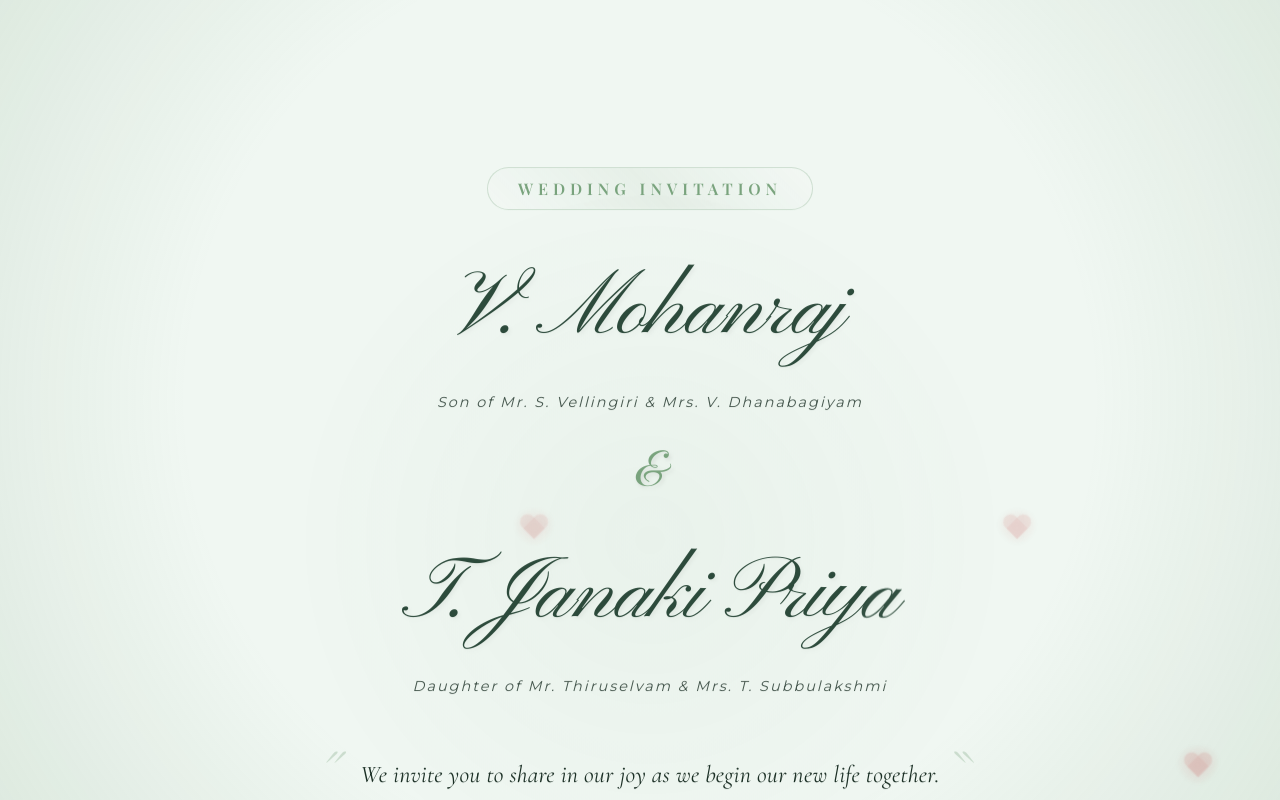
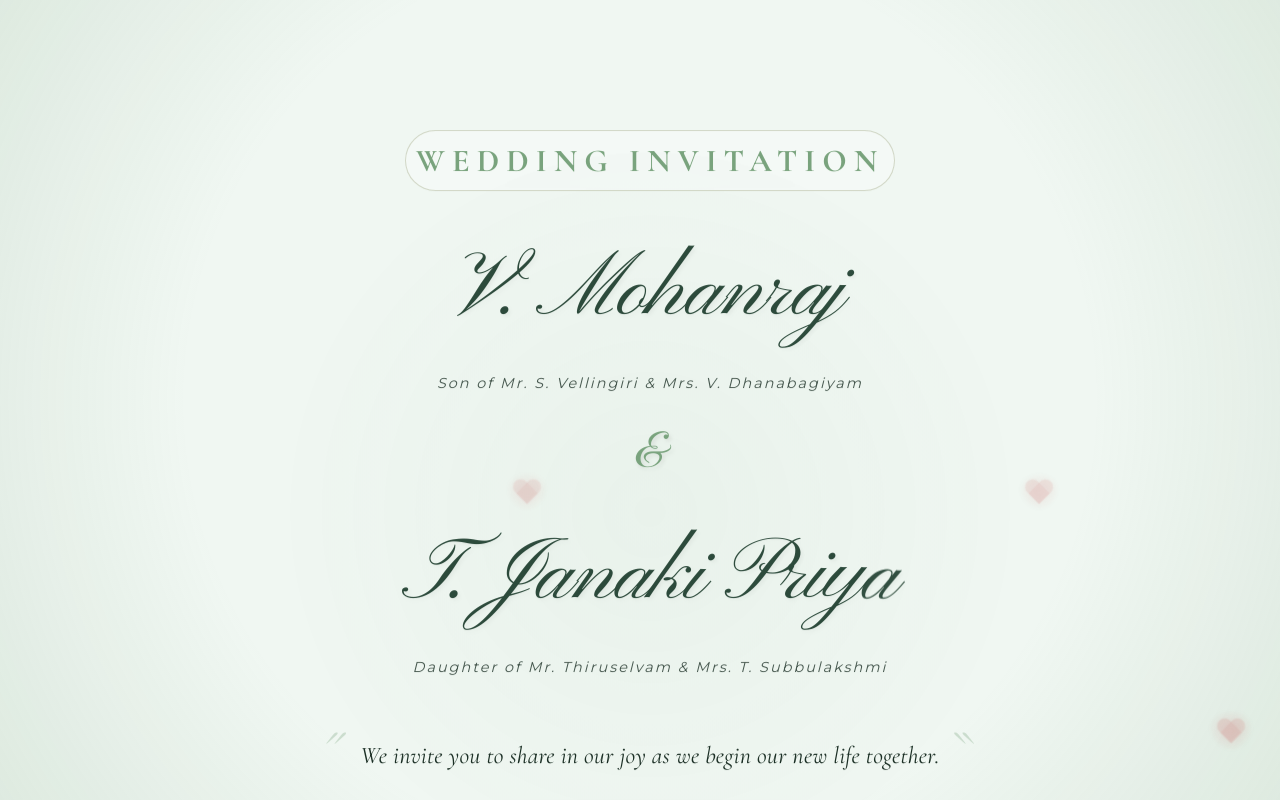
Before and after one commit to Mohanraj-VD/MJ, a React (Vite) app: page / in a window 1280 px wide. Both pictures are taken after a click on the button "VIEW DETAILS". Shown: the top 800 px of the page. Built offline with nearby package versions, Linux system fonts and the light colour scheme; a web font is replaced by a local one.

Commit message:
Styling changes

```diff
--- a/src/App.css
+++ b/src/App.css
@@ -1,7 +1,7 @@
 #root {
   /*max-width: 1280px;*/
-  margin: 5px 5px;
-  padding:2rem;
+  margin: 0px 0px;
+  padding:0px;
   text-align: center;
 }
 
--- a/src/index.css
+++ b/src/index.css
@@ -103,25 +103,25 @@ section {
 }
 
 .invitation-tag {
-  font-family: var(--font-subheading);
-  font-size: 1rem;
-  letter-spacing: 5px;
+  font-family: var(--font-heading);
+  font-size: 2rem;
+  letter-spacing: 7px;
   text-transform: uppercase;
   color: var(--secondary-color);
-  font-weight: 600;
+  font-weight: 700;
   margin-bottom: 40px;
   display: inline-block;
-  padding: 10px 30px;
-  border: 1px solid rgba(121, 163, 125, 0.3);
-  border-radius: 30px;
-  background: rgba(255, 255, 255, 0.2);
+  padding: 10px 10px;
+  border: 1px solid rgba(155, 163, 125, 0.4);
+  border-radius: 40px;
+  background: rgba(255, 255, 255, 0.3);
   backdrop-filter: blur(5px);
   position: relative;
 }
 
 .invitation-tag::before {
   content: '';
-  position: absolute;
+  position: relative;
   top: 0; left: 0; right: 0; bottom: 0;
   background: linear-gradient(45deg, transparent, rgba(121, 163, 125, 0.1), transparent);
   z-index: -1;
```
